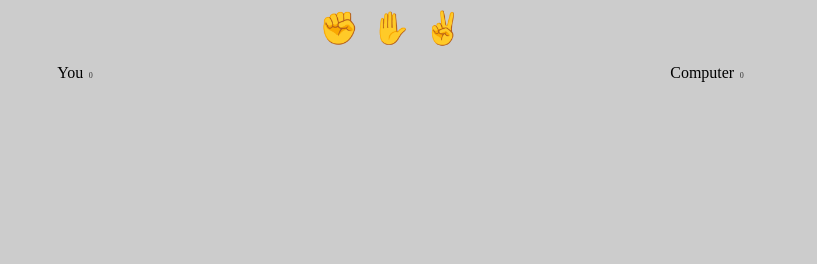
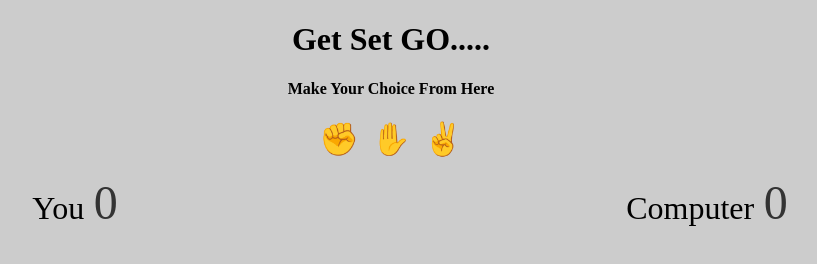
Before and after one commit to Sreelakshmi393/Rock-Paper-Scissors-Game, a plain HTML site: page index.html in a window 1280 px wide. Shown: the whole page, without its empty margins (249-1066 px from the left). Drawn offline with Linux system fonts and the light colour scheme.

Commit message:
Improved The Look

```diff
--- a/index.html
+++ b/index.html
@@ -9,6 +9,8 @@
     <script src="script.js" defer></script>
 </head>
 <body>
+    <h1><center>Get Set GO.....</center></h1>
+    <h4><center>Make Your Choice From Here</center></h4>
     <div class="selections">
         <button class="selection" data-selection="rock">✊</button>
         <button class="selection" data-selection="paper">✋</button>
--- a/style.css
+++ b/style.css
@@ -24,6 +24,7 @@ body{
     margin-top: 1rem;
     display: grid;
     justify-content: center;
+    font-size: 2rem;
     grid-template-columns: repeat(2,1fr);
     justify-items: center;
     align-items: center;
@@ -31,7 +32,7 @@ body{
 
 .result-score{
     margin-left: .1rem;
-    font-size: .5rem;
+    font-size: 3rem;
     color: #333;
 }
 
```
